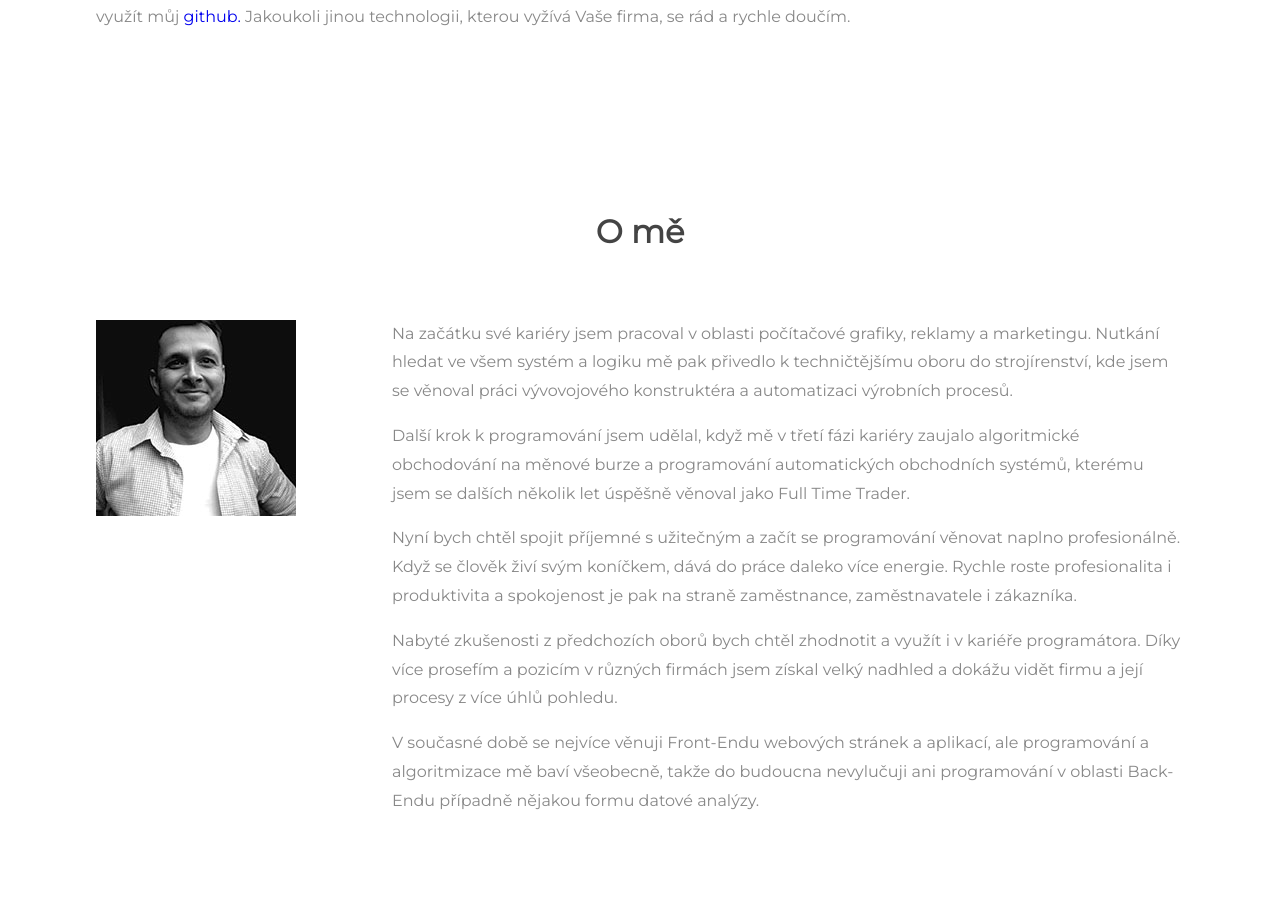
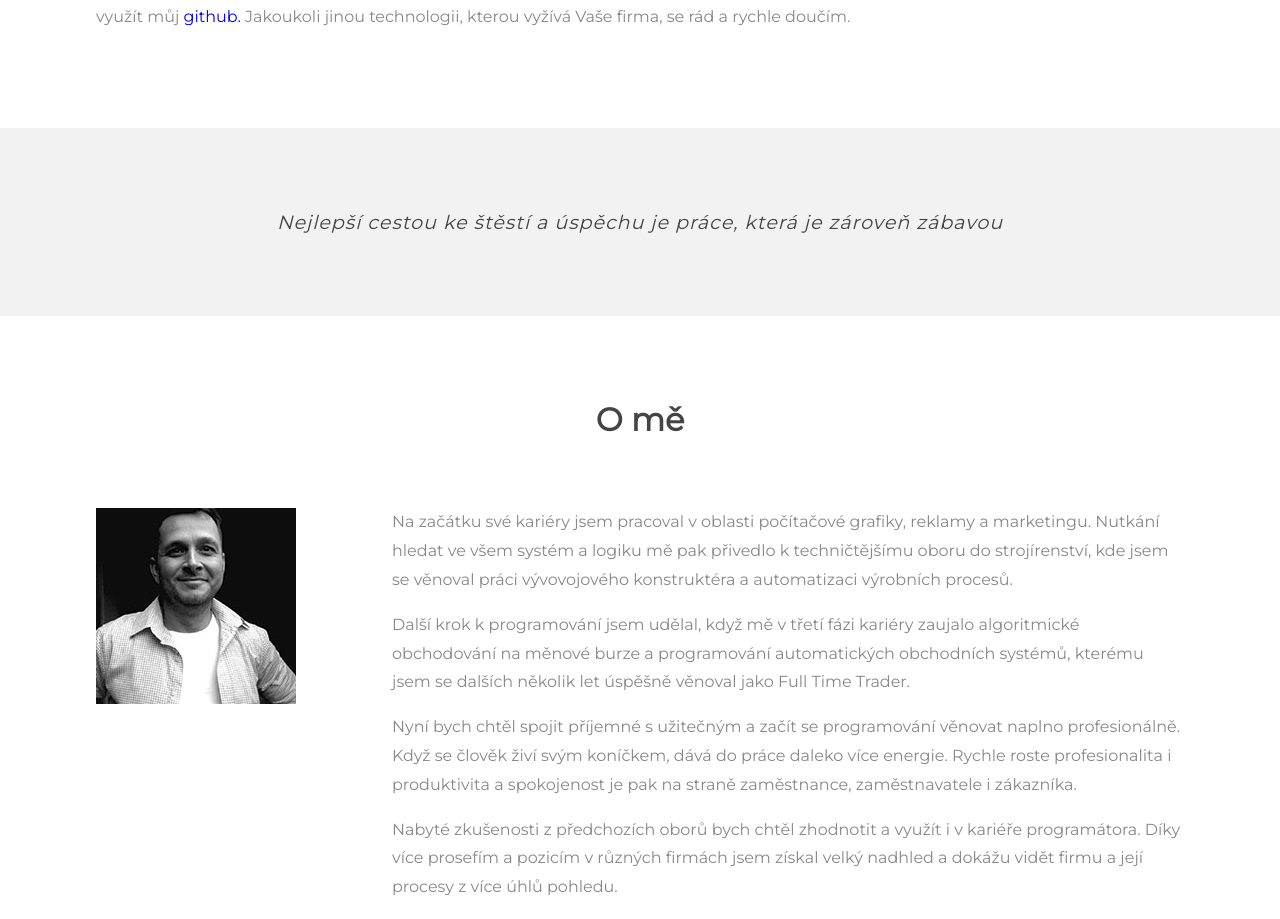
Before and after one commit to petrzabransky/petrzabransky, a React (Create React App) app: page / in a window 1280 px wide. Shown: the part 2920-3839 px from the top of the page. Built offline with nearby package versions, Linux system fonts and the light colour scheme.

Commit message:
Add Quote section

```diff
--- a/src/components/partial/main/Main.tsx
+++ b/src/components/partial/main/Main.tsx
@@ -2,6 +2,7 @@ import "./Main.scss";
 import Hero from "../../block/hero/Hero";
 import Reference from "../../block/reference/Reference";
 import Technology from "../../block/technology/Technology";
+import Quote from "../../block/quote/Quote";
 import About from "../../block/about/About";
 import Contact from "../../block/contact/Contact";
 
@@ -12,6 +13,7 @@ const Main = () => {
 			<Hero id={"hero"}></Hero>
 			<Reference id={"reference"}></Reference>
 			<Technology id={"technology"}></Technology>
+			<Quote></Quote>
 			<About id={"about"}></About>
 			<Contact id={"contact"}></Contact>
 		</main>
```
